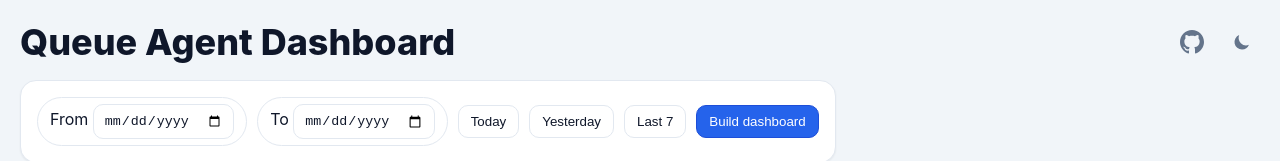
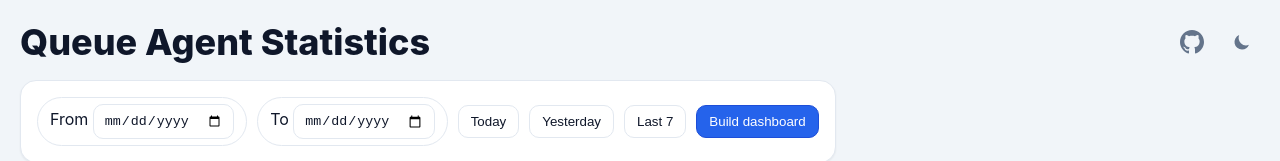
Before and after one commit to RAHB-REALTORS-Association/3cx-reports, a React (Create React App) app: page / in a window 1280 px wide. Shown: the top 161 px of the page. Built offline with nearby package versions, Linux system fonts and the light colour scheme.

Commit message:
Update header title from "Queue Agent Dashboard" to "Queue Agent Statistics"

```diff
--- a/src/components/Header.js
+++ b/src/components/Header.js
@@ -41,8 +41,8 @@ const Header = ({ data, range }) => {
       : "";
 
   const title = data
-    ? `Queue Agent Dashboard — ${rangeText}`
-    : "Queue Agent Dashboard";
+    ? `Queue Agent Statistics — ${rangeText}`
+    : "Queue Agent Statistics";
 
   // Check if there are any date range warnings
   const hasDateWarnings = data?.meta?.dateRangeWarnings?.length > 0;
```
